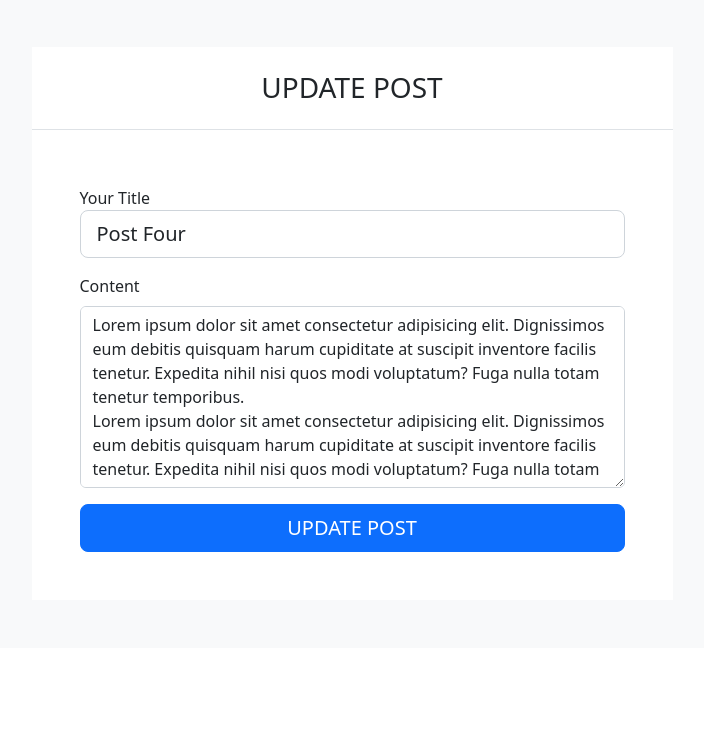
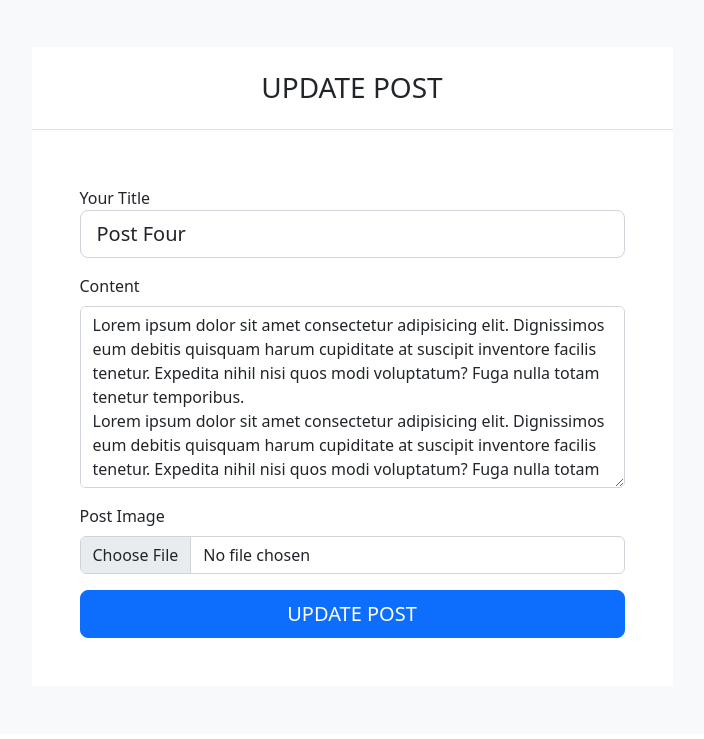
Before and after one commit to ndmichael/flask_blog, a Flask app: page /update/post/4 in a window 1280 px wide. Shown: the part 61-800 px from the top of the page, without its empty margins (288-992 px from the left). Run offline with Flask 3, Linux system fonts and the light colour scheme; a user stored in the database is signed in; data comes from the database, SQL or seed files in the repository; some libraries are stand-ins or nearby versions.

Commit message:
code bug fix

```diff
--- a/fblog/templates/update_post.html
+++ b/fblog/templates/update_post.html
@@ -19,6 +19,18 @@
                             {{form.content(class="form-control")}}
                         </div>
 
+                        <div class="mb-3">
+                            {{form.image.label(class="form-label")}}
+                            {{form.image(class="form-control form-control-file")}}
+
+                            {% if form.image.errors %}
+                                {% for error in form.image.errors %}
+                                    <span class="text-danger">{{error}}</span>
+                                {% endfor %}
+                            {% endif %}
+
+                        </div>
+
                         <div>
                             {{form.submit(class="btn btn-primary btn-lg col-12")}}
                         </div>
```
